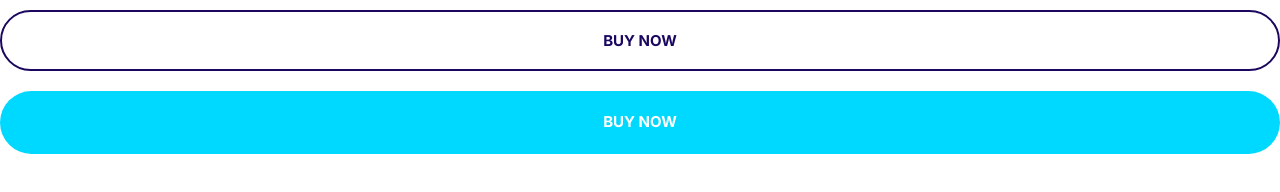
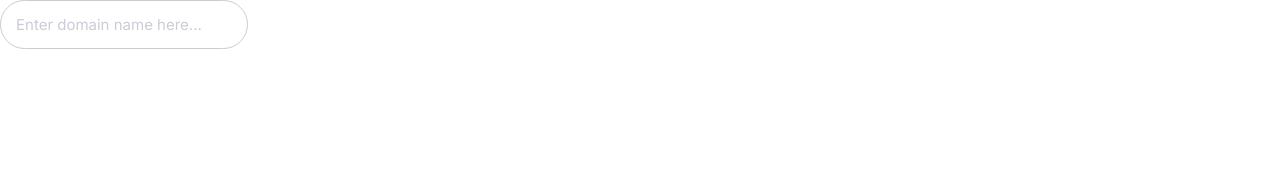
Before and after one commit to aussio/justify, a plain HTML site: page index.html in a window 1280 px wide. Drawn offline with Linux system fonts and the light colour scheme.

Commit message:
Creates styling for input

```diff
--- a/css/styles.css
+++ b/css/styles.css
@@ -236,3 +236,23 @@ a {
     font-size: 1.5rem;
   }
 }
+
+/* Input */
+.input {
+  padding: 1.5rem;
+  border: 1px solid #ccc;
+  border-radius: 30px;
+  outline: 0;
+  color: var(--color-headings);
+  font-size: 2rem;
+}
+
+::placeholder {
+  color: #cdcbd7;
+}
+
+@media screen and (min-width: 1024px) {
+  .input {
+    font-size: 1.5rem;
+  }
+}
--- a/index.html
+++ b/index.html
@@ -16,7 +16,6 @@
     <link rel="stylesheet" href="css/styles.css" />
   </head>
   <body>
-    <button class="btn btn--outline btn--block">Buy Now</button>
-    <a href="#" class="btn btn--secondary btn--block">Buy Now</a>
+    <input type="text" class="input" placeholder="Enter domain name here..." />
   </body>
 </html>
```
